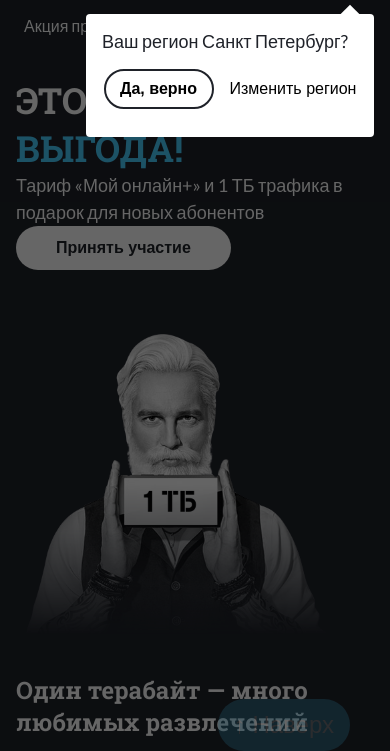
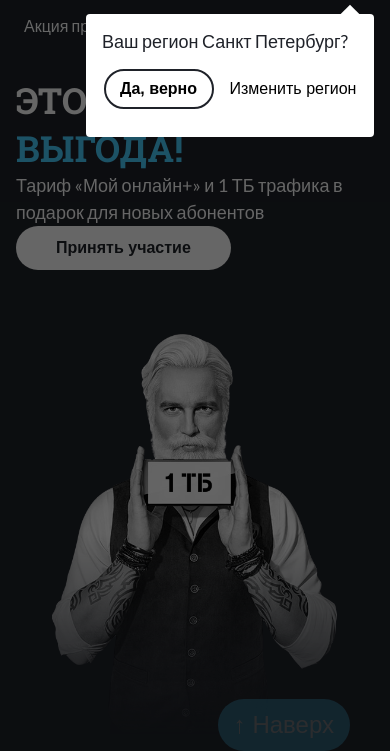
Before and after one commit to echoisonline/ChulakovTest_Tele2, a website built with Vite: page index.html in a window 390 px wide. Shown: the part 53-804 px from the top of the page. Built offline with nearby package versions, Linux system fonts and the light colour scheme; no server answers.

Commit message:
fixed footer. centered hero container

```diff
--- a/src/styles/index.css
+++ b/src/styles/index.css
@@ -161,6 +161,7 @@ body {
   -webkit-mask-image: linear-gradient(to bottom, black 50%, transparent 100%);
   mask-image: linear-gradient(to bottom, black 50%, transparent 100%);
   margin-bottom: 0px;
+  align-self: center;
 }
 
 .hero {
@@ -355,6 +356,7 @@ input:checked + .checkbox-svg .checkbox-icon {
 .footer {
   display: grid;
   grid-template-rows: 48px 80px;
+  width: 100%;
 }
 
 .upper__footer {
@@ -671,8 +673,8 @@ a {
   }
   .photo__container {
     display: flex;
-    width: 90%;
-    height: 300px;
+    width: 80%;
+    height: 400px;
     background-image: url("https://github.com/echoisonline/ChulakovTest_Tele2/blob/main/src/assets/images/boss2.png?raw=true");
     background-position: center top;
     background-size: cover;
```
